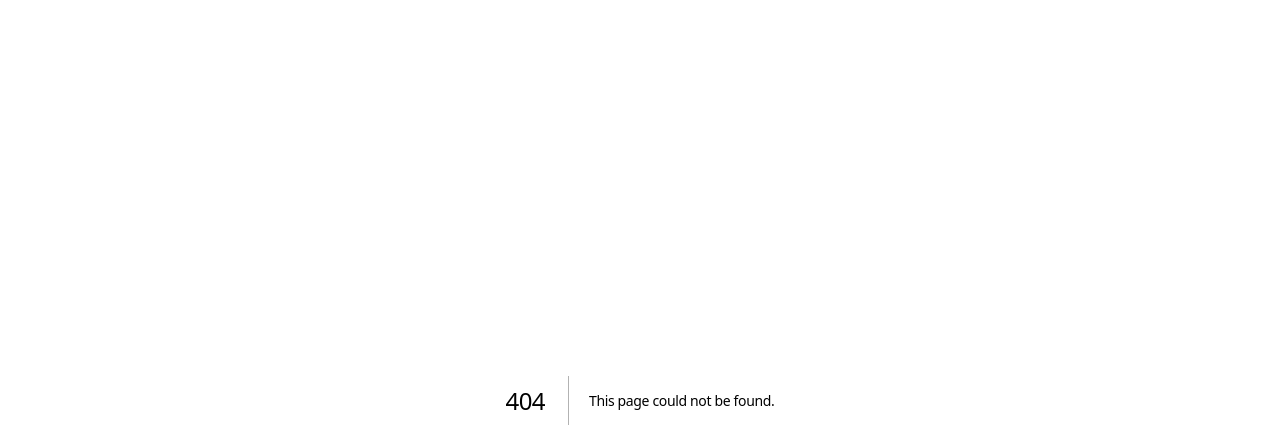
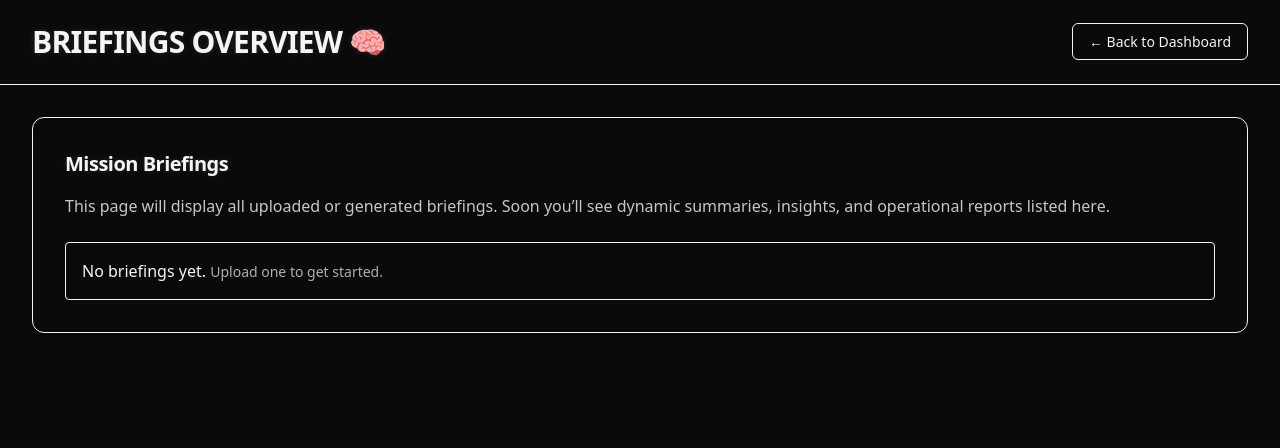
Before and after one commit to ChibuikemLucas/briefing-assistant, a Next.js app: page /briefing in a window 1280 px wide. Before the commit this address had no page. Shown: the top 448 px of the page. Built offline with nearby package versions, Linux system fonts and the light colour scheme.

Commit message:
feat: Add briefings page.
Signed-off-by: ChibuikemLucas <chibuikemlucas@gmail.com>

```diff
--- /dev/null
+++ b/src/app/briefing/page.tsx
@@ -0,0 +1,43 @@
+import Link from "next/link";
+
+export default function BriefingPage() {
+    return (
+        <main className="min-h-screen bg-[var(--background)] text-[var(--foreground)] flex flex-col">
+            {/* Header */}
+            <header className="flex items-center justify-between px-8 py-6 border-b border-[var(--border)]">
+                <h1 className="text-3xl font-bold tracking-wide transition-all">
+                    BRIEFINGS OVERVIEW 🧠
+                </h1>
+                <nav className="text-sm">
+                    <Link
+                        href="/"
+                        className="px-4 py-2 rounded-md border border-[var(--border)] hover:bg-[var(--card)] transition-all"
+                    >
+                        ← Back to Dashboard
+                    </Link>
+                </nav>
+            </header>
+
+            {/* Content Section */}
+            <section className="flex-1 p-8">
+                <div className="rounded-xl border border-[var(--border)] bg-[var(--card)] p-8 shadow-lg">
+                    <h2 className="text-xl font-semibold mb-4 tracking-wide">
+                        Mission Briefings
+                    </h2>
+                    <p className="opacity-80 mb-6">
+                        This page will display all uploaded or generated briefings.
+                        Soon you’ll see dynamic summaries, insights, and operational reports listed here.
+                    </p>
+
+                    {/* Placeholder list */}
+                    <ul className="space-y-3">
+                        <li className="p-4 rounded border border-[var(--border)] hover:bg-[var(--muted)] transition-all">
+                            <span className="font-medium">No briefings yet.</span>{" "}
+                            <span className="opacity-70 text-sm">Upload one to get started.</span>
+                        </li>
+                    </ul>
+                </div>
+            </section>
+        </main>
+    );
+}
```
